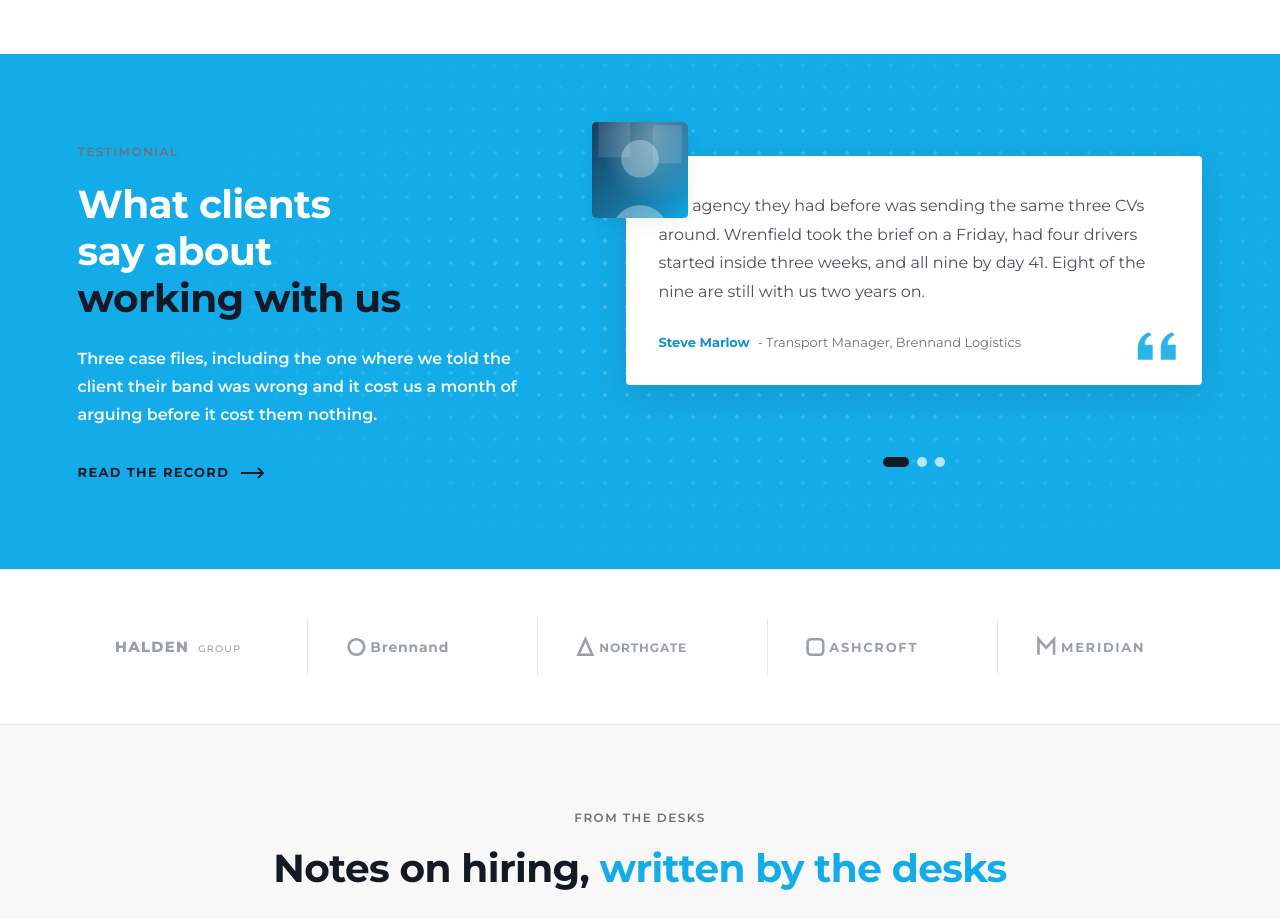
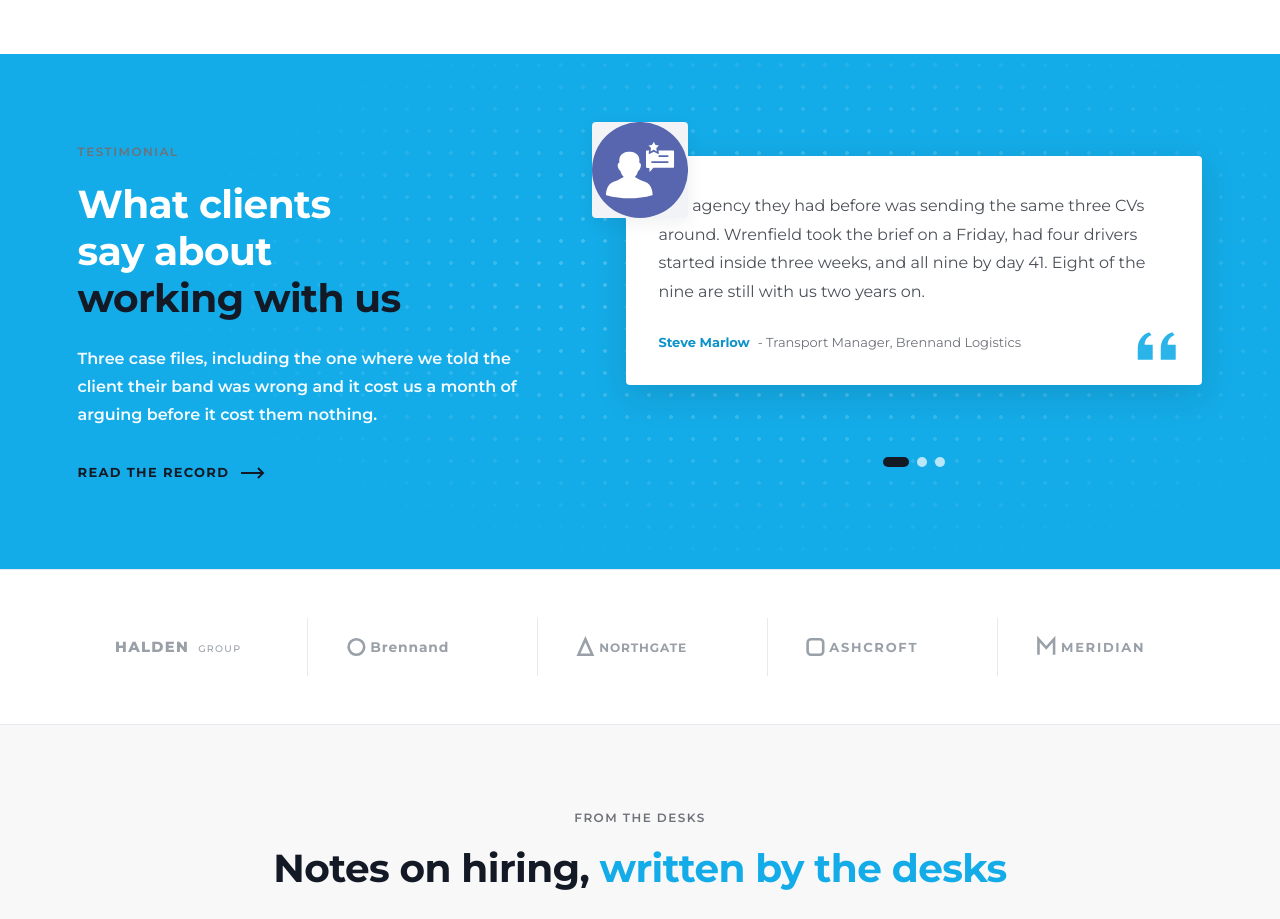
Before and after one commit to Charu-svg/hr-website, a website: page index.html in a window 1280 px wide. Shown: the part 5010-5929 px from the top of the page. Drawn offline with Linux system fonts and the light colour scheme.

Commit message:
Use the customer icon for the testimonial avatars
- Replace the three placeholder avatar photographs with the supplied customer
  icon; it is square, so it fills the 96px avatar slot without cropping

Co-authored-by: CommandCodeBot <noreply@commandcode.ai>

```diff
--- a/index.html
+++ b/index.html
@@ -468,7 +468,7 @@
       <div class="testimonial-sheet">
         <div class="testimonial-slides" id="testimonial-slides">
           <div class="testimonial" data-slide="0">
-            <span class="testimonial__avatar"><img src="assets/img/photo-portrait.svg" alt="" width="600" height="800"></span>
+            <span class="testimonial__avatar"><img src="assets/img/icon-customer.svg" alt="" width="512" height="512"></span>
             <p class="testimonial__quote">
               The agency they had before was sending the same three CVs around. Wrenfield took the brief
               on a Friday, had four drivers started inside three weeks, and all nine by day 41. Eight of
@@ -481,7 +481,7 @@
             <svg class="testimonial__mark" viewBox="0 0 40 40" aria-hidden="true"><path d="M15 8C9 10 5 15 5 22v10h13V19h-7c0-4 2-7 6-8.6zm20 0c-6 2-10 7-10 14v10h13V19h-7c0-4 2-7 6-8.6z" fill="currentColor"/></svg>
           </div>
           <div class="testimonial" data-slide="1" hidden>
-            <span class="testimonial__avatar"><img src="assets/img/photo-square.svg" alt="" width="400" height="400"></span>
+            <span class="testimonial__avatar"><img src="assets/img/icon-customer.svg" alt="" width="512" height="512"></span>
             <p class="testimonial__quote">
               Three agencies had been through this role in seven months and every shortlist came back
               rejected on salary. Wrenfield put the market data in writing, we moved the band, and they
@@ -494,7 +494,7 @@
             <svg class="testimonial__mark" viewBox="0 0 40 40" aria-hidden="true"><path d="M15 8C9 10 5 15 5 22v10h13V19h-7c0-4 2-7 6-8.6zm20 0c-6 2-10 7-10 14v10h13V19h-7c0-4 2-7 6-8.6z" fill="currentColor"/></svg>
           </div>
           <div class="testimonial" data-slide="2" hidden>
-            <span class="testimonial__avatar"><img src="assets/img/photo-wide.svg" alt="" width="1200" height="675"></span>
+            <span class="testimonial__avatar"><img src="assets/img/icon-customer.svg" alt="" width="512" height="512"></span>
             <p class="testimonial__quote">
               The shortlist was four people and every one of them could have done the job. That has
               never happened to me with an agency before. We appointed one, and the other three are on
```
Also changed, not shown: assets/img/icon-customer.svg (added).
